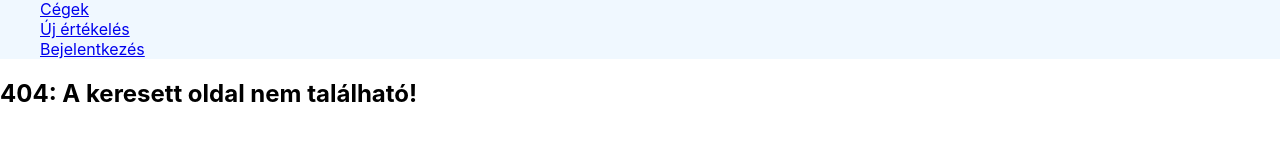
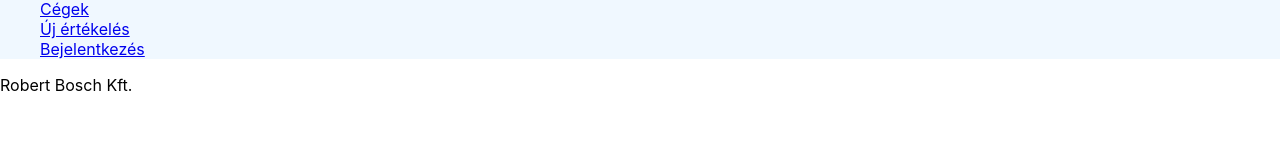
Before and after one commit to d6ri/ayhehl-thesis-2022, a React (Create React App) app: page /workplaces/1 in a window 1280 px wide. Before the commit this address had no page. Shown: the part 207-348 px from the top of the page. Built offline with nearby package versions, Linux system fonts and the light colour scheme; the HTML template or start-up script is replaced by a standard one.

Commit message:
feat: creating Worklist page for a single workplace

```diff
--- a/src/App.js
+++ b/src/App.js
@@ -3,6 +3,7 @@
 
 import Positions from './positions/pages/Positions.js';
 import Position from './positions/pages/Position.js';
+import Workplace from './positions/pages/Workplace.js';
 import Auth from './positions/pages/Auth.js';
 import NotFound from './positions/pages/NotFound.js';
 import MainNav from './positions/components/Nav/MainNav.js';
@@ -15,6 +16,7 @@
 				<Routes>
 					<Route path="/" element={<Positions />} />
 					<Route path="/positions/:pid" element={<Position />} />
+					<Route path="/workplaces/:wid" element={<Workplace />} />
 					<Route path="/login" element={<Auth />} />
 					<Route path="*" element={<NotFound />} />
 				</Routes>
--- a/src/positions/pages/Position.js
+++ b/src/positions/pages/Position.js
@@ -5,7 +5,6 @@
 import { WORKPLIST } from '../../testData/workplaces';
 
 const Position = () => {
-	const wid = useParams().wid;
 	const pid = useParams().pid;
 
 	const posi = POSLIST.find(pos => pos.pid == pid);
--- /dev/null
+++ b/src/positions/pages/Workplace.js
@@ -0,0 +1,16 @@
+import React from 'react';
+import { useParams } from 'react-router-dom';
+
+import { POSLIST } from '../../testData/positions';
+import { WORKPLIST } from '../../testData/workplaces';
+
+const Workplace = () => {
+	const wid = useParams().wid;
+
+	const workplace = WORKPLIST.find(wp => wp.wid == wid);
+	console.log(workplace);
+
+	return <div>{workplace.name}</div>;
+};
+
+export default Workplace;
```
